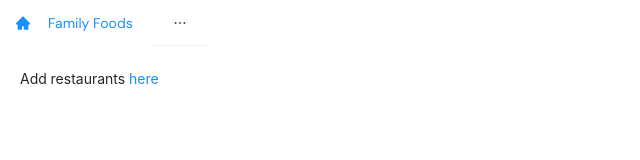
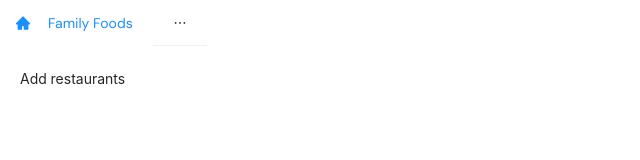
Before and after one commit to jaidharosenblatt/familyfoods, a React (Create React App) app in the folder client/: page /add in a window 1280 px wide. Shown: the top 160 px of the page, without its empty margins (0-640 px from the left). Built offline with nearby package versions, Linux system fonts and the light colour scheme.

Commit message:
switched client server to localhost and fixed CORS issue

```diff
--- a/client/src/api/API.js
+++ b/client/src/api/API.js
@@ -6,6 +6,7 @@ import client from "./axiosConfig";
  */
 export async function getRestaurants() {
   let { data } = await client.get("/restaurants");
+  console.log(data);
   return { ...data };
 }
 
--- a/client/src/api/axiosConfig.js
+++ b/client/src/api/axiosConfig.js
@@ -1,8 +1,7 @@
 import axios from "axios";
-const token = "keyMQdDvOvNG9iTZa";
 const client = axios.create({
-  baseURL: "https://api.airtable.com/v0/appLbsVUknlYy9WE5/",
-  headers: { Authorization: `Bearer ${token}` },
+  baseURL: "http://localhost:5000/",
+  headers: { "Access-Control-Allow-Origin": "*" },
 });
 
 export default client;
--- a/client/src/pages/AddRestaurant.js
+++ b/client/src/pages/AddRestaurant.js
@@ -3,12 +3,7 @@ import React from "react";
 const AddRestaurant = () => {
   return (
     <div>
-      <p>
-        Add restaurants{" "}
-        <a href="https://airtable.com/invite/l?inviteId=invuUk2DhlqjtN09y&inviteToken=6cba2062f452b44d0bc9adf4a7bdf07aa1815fc8620195f8a9b8c47186298732">
-          here
-        </a>
-      </p>
+      <p>Add restaurants </p>
     </div>
   );
 };
```
Also changed, not shown: 1 other file (tests, documents, lock files or other folders).
